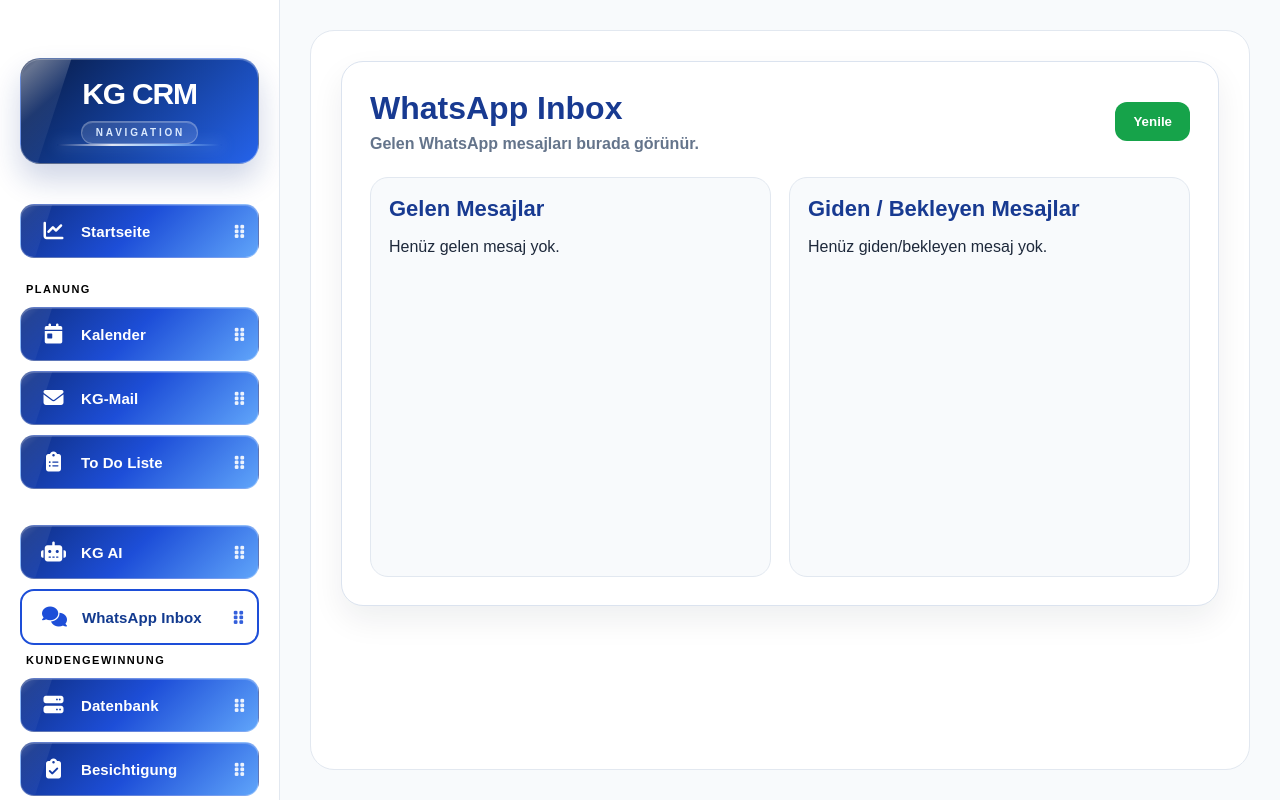
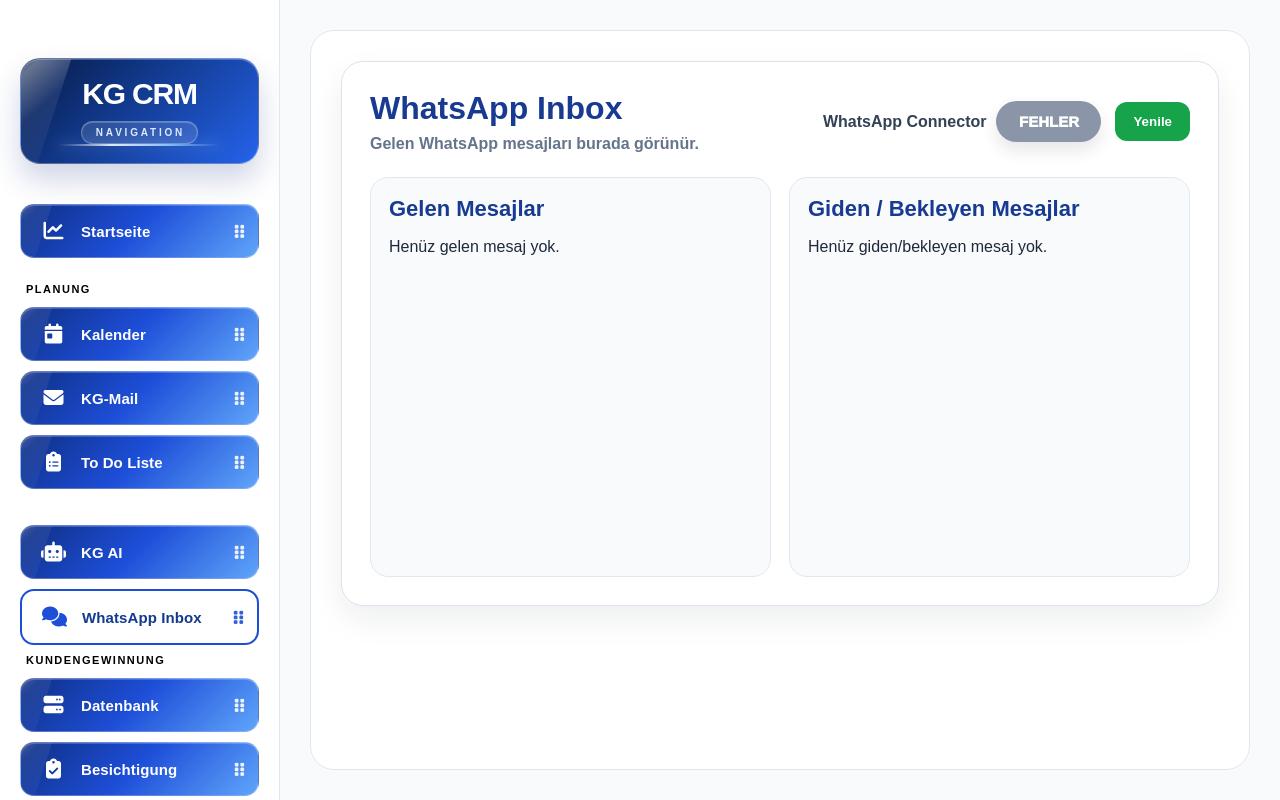
Before and after one commit to kg-portal/kg-portal, a Flask app: page /whatsapp-inbox in a window 1280 px wide. Run offline with Flask 3, Linux system fonts and the light colour scheme; the visitor is signed in with stand-in values (Sample User, id 1); data that the repository does not hold is empty; parts of the project's set-up code (start-up, migrations or seed data) failed here and were passed over.

Commit message:
Update whatsapp_inbox.html

```diff
--- a/templates/whatsapp_inbox.html
+++ b/templates/whatsapp_inbox.html
@@ -14,9 +14,25 @@
             </p>
         </div>
 
-        <button class="wa-refresh-btn" onclick="loadWhatsAppMessages()">
-            Yenile
-        </button>
+        <div class="wa-header-actions">
+            <div class="wa-switch-wrap">
+                <span class="wa-switch-label">WhatsApp Connector</span>
+
+                <button
+                    id="waConnectorToggle"
+                    type="button"
+                    class="wa-connector-toggle is-loading"
+                    onclick="toggleWhatsAppConnector()"
+                    disabled
+                >
+                    LÄDT...
+                </button>
+            </div>
+
+            <button class="wa-refresh-btn" onclick="loadWhatsAppMessages()">
+                Yenile
+            </button>
+        </div>
     </div>
 
     <div class="wa-grid">
@@ -73,6 +89,54 @@
     margin: 0;
     color: #64748b;
     font-weight: 700;
+}
+
+.wa-header-actions {
+    display: flex;
+    align-items: center;
+    gap: 14px;
+    flex-wrap: wrap;
+}
+
+.wa-switch-wrap {
+    display: flex;
+    align-items: center;
+    gap: 10px;
+}
+
+.wa-switch-label {
+    color: #334155;
+    font-weight: 900;
+}
+
+.wa-connector-toggle {
+    min-width: 105px;
+    border: none;
+    border-radius: 999px;
+    padding: 12px 20px;
+    color: #ffffff;
+    font-weight: 950;
+    font-size: 15px;
+    cursor: pointer;
+    box-shadow: 0 8px 18px rgba(15, 23, 42, 0.14);
+}
+
+.wa-connector-toggle.is-on {
+    background: #16a34a;
+}
+
+.wa-connector-toggle.is-off {
+    background: #dc2626;
+}
+
+.wa-connector-toggle.is-loading {
+    background: #64748b;
+    cursor: wait;
+}
+
+.wa-connector-toggle:disabled {
+    opacity: 0.75;
+    cursor: wait;
 }
 
 .wa-refresh-btn {
@@ -162,6 +226,65 @@
 </style>
 
 <script>
+
+function paintConnectorButton(enabled) {
+    const button = document.getElementById("waConnectorToggle");
+
+    if (!button) {
+        return;
+    }
+
+    button.disabled = false;
+    button.classList.remove("is-loading", "is-on", "is-off");
+    button.classList.add(enabled ? "is-on" : "is-off");
+    button.textContent = enabled ? "AN" : "AUS";
+    button.dataset.enabled = enabled ? "1" : "0";
+}
+
+async function loadWhatsAppConnectorStatus() {
+    try {
+        const response = await fetch("/whatsapp/api/connector-status");
+        const data = await response.json();
+
+        paintConnectorButton(data.enabled === true);
+    } catch (error) {
+        const button = document.getElementById("waConnectorToggle");
+
+        if (button) {
+            button.disabled = true;
+            button.textContent = "FEHLER";
+        }
+    }
+}
+
+async function toggleWhatsAppConnector() {
+    const button = document.getElementById("waConnectorToggle");
+
+    if (!button || button.disabled) {
+        return;
+    }
+
+    button.disabled = true;
+    button.classList.remove("is-on", "is-off");
+    button.classList.add("is-loading");
+    button.textContent = "LÄDT...";
+
+    try {
+        const response = await fetch("/whatsapp/api/connector-toggle", {
+            method: "POST"
+        });
+
+        const data = await response.json();
+        paintConnectorButton(data.enabled === true);
+    } catch (error) {
+        button.disabled = false;
+        button.classList.remove("is-loading");
+        button.classList.add("is-off");
+        button.textContent = "FEHLER";
+    }
+}
+
+
 async function loadWhatsAppMessages() {
     const inboxBox = document.getElementById("waInboxList");
     const outboxBox = document.getElementById("waOutboxList");
@@ -262,6 +385,7 @@ function escapeHtml(value) {
 }
 
 document.addEventListener("DOMContentLoaded", function () {
+    loadWhatsAppConnectorStatus();
     loadWhatsAppMessages();
 });
 </script>
```
